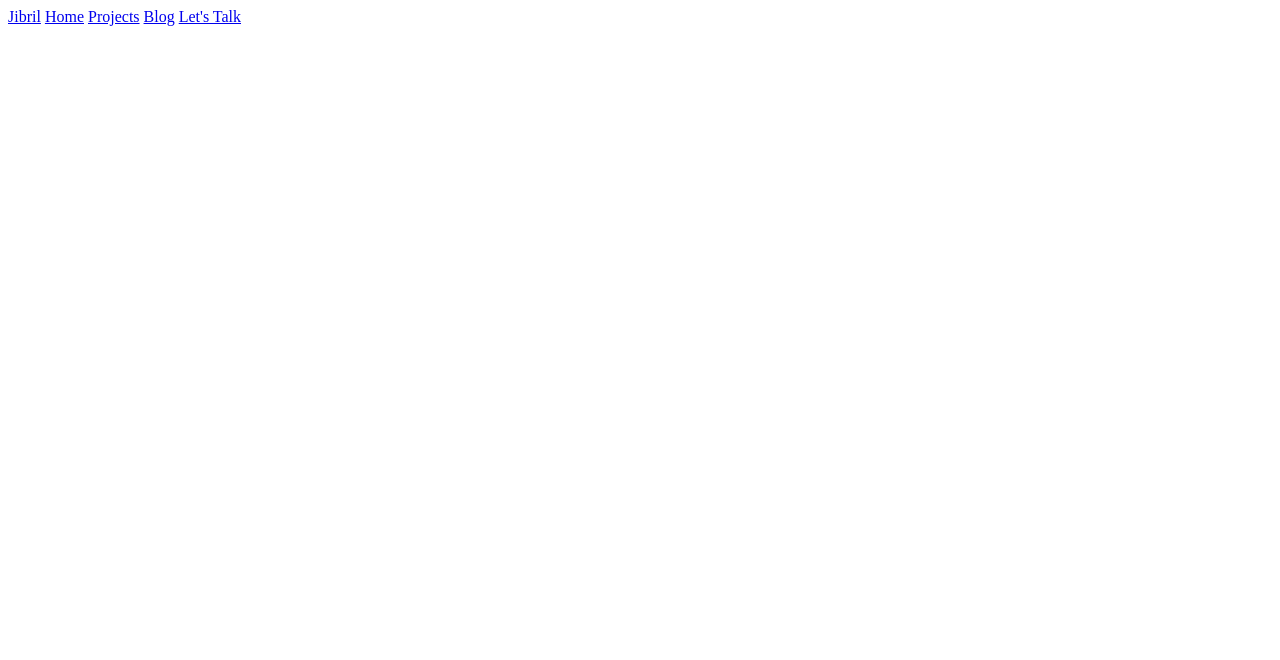
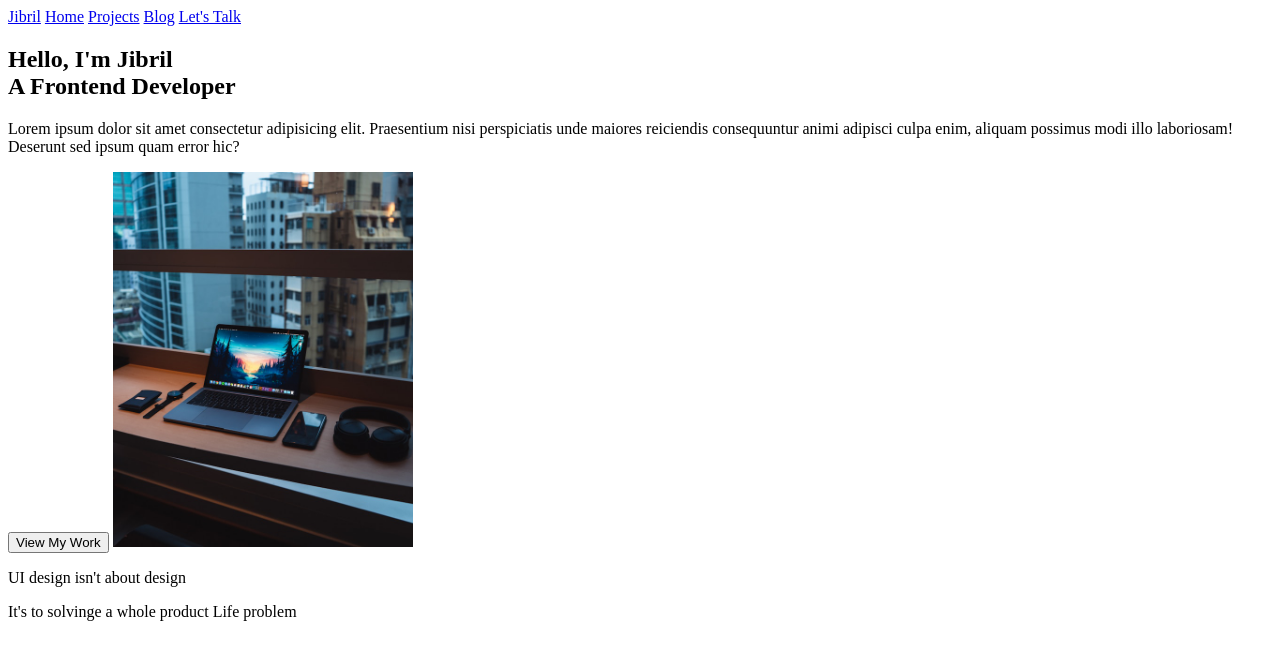
Before and after one commit to muindetuva/jibril, a plain HTML site: page index.html in a window 1280 px wide. Drawn offline with Linux system fonts and the light colour scheme.

Commit message:
feature: Add hero section

```diff
--- a/index.html
+++ b/index.html
@@ -17,5 +17,19 @@
             <a href="#">Let's Talk</a>
         </nav>
     </header>
+    <main>
+        <!-- Hero Section -->
+         <section>
+            <h1>Hello, I'm Jibril <br/> A Frontend Developer</h1>
+            <p>Lorem ipsum dolor sit amet consectetur adipisicing elit. Praesentium nisi perspiciatis unde maiores reiciendis consequuntur animi adipisci culpa enim, aliquam possimus modi illo laboriosam! Deserunt sed ipsum quam error hic?</p>
+
+            <button>View My Work</button>
+
+            <img width="300" src="assets/images/laptop.jpg" alt="Laptop on a desk">
+            <p>UI design isn't about design</p>
+            <p>It's to solvinge a whole product Life problem</p>
+
+         </section>
+    </main>
 </body>
 </html>
```
Also changed, not shown: assets/images/laptop.jpg (added).
